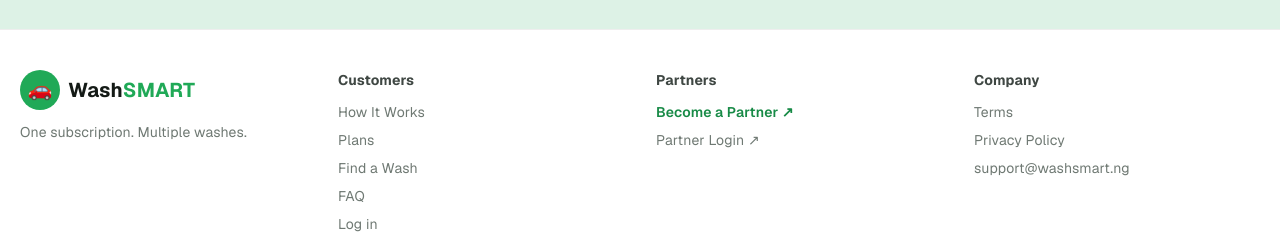
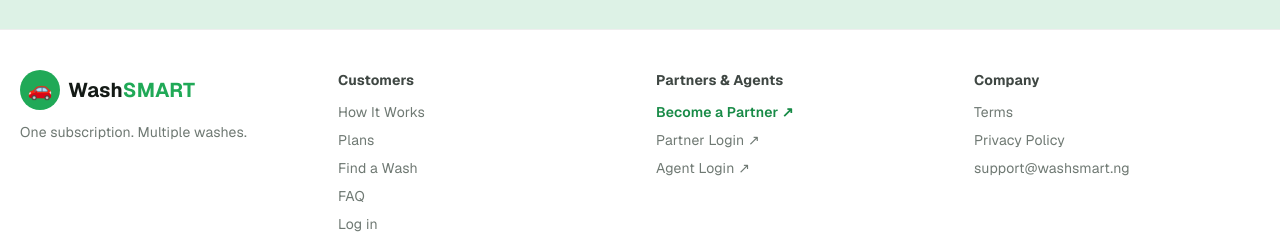
Before and after one commit to Areenze/washsmart-app, a Next.js app in the folder washsmart-app/: page / in a window 1280 px wide. Shown: the part 7204-7438 px from the top of the page. Built offline with nearby package versions, Linux system fonts and the light colour scheme; no server answers; the database is empty.

Commit message:
Homepage footer: Partners column becomes Partners & Agents with an Agent Login link to agent.washsmart.ng

```diff
--- a/washsmart-app/app/page.tsx
+++ b/washsmart-app/app/page.tsx
@@ -810,10 +810,11 @@ export default function EntryPage() {
             </ul>
           </div>
           <div>
-            <p className="font-bold text-gray-300">Partners</p>
+            <p className="font-bold text-gray-300">Partners & Agents</p>
             <ul className="mt-3 space-y-2">
               <li><Link href="/join" target="_blank" rel="noopener noreferrer" className="font-semibold text-[#48d87c] hover:text-white">Become a Partner ↗</Link></li>
               <li><Link href="/partner" target="_blank" rel="noopener noreferrer" className="text-gray-500 hover:text-white">Partner Login ↗</Link></li>
+              <li><a href="https://agent.washsmart.ng" target="_blank" rel="noopener noreferrer" className="text-gray-500 hover:text-white">Agent Login ↗</a></li>
             </ul>
           </div>
           <div>
```
Also changed, not shown: 1 other file (tests, documents, lock files or other folders).
